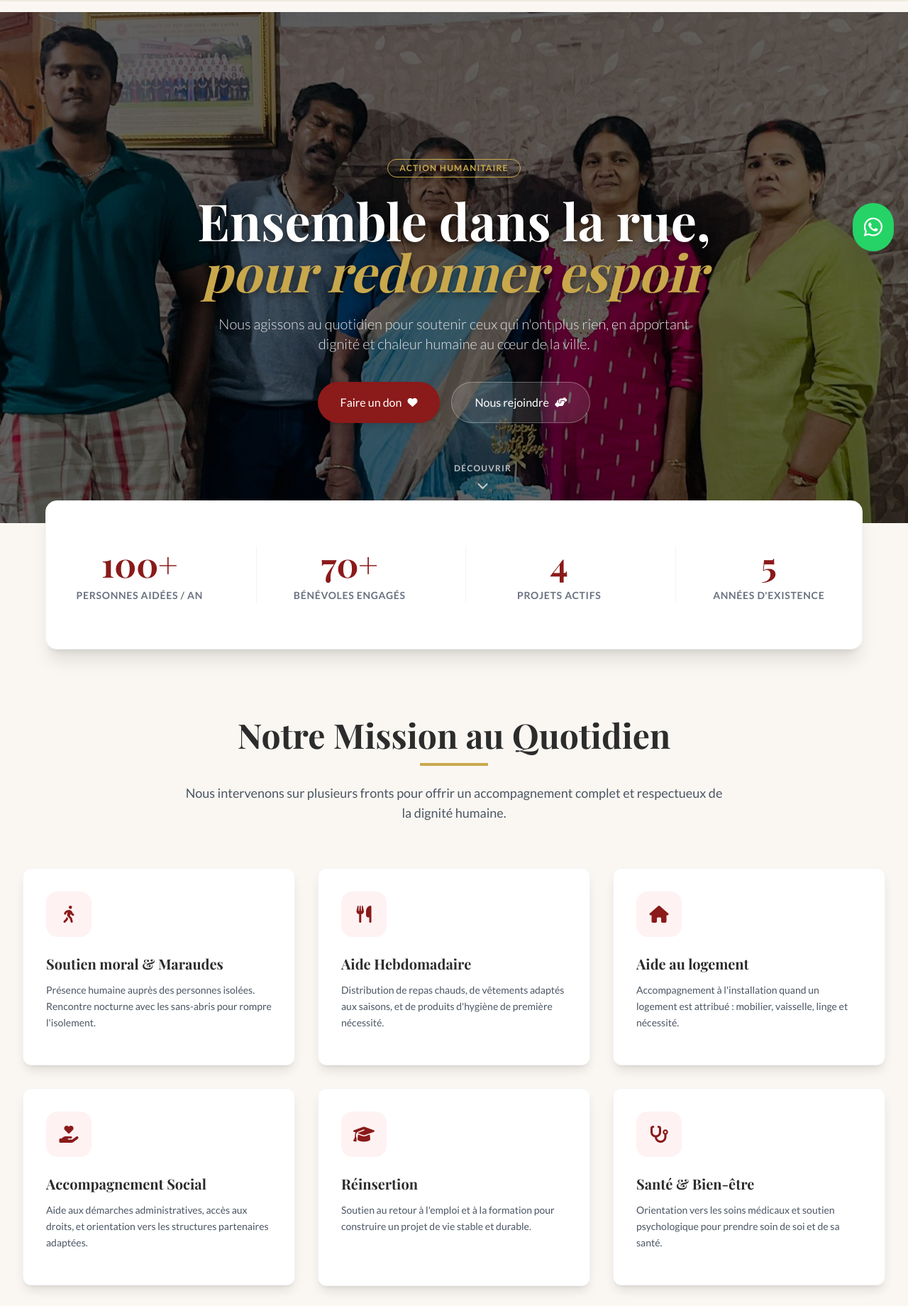
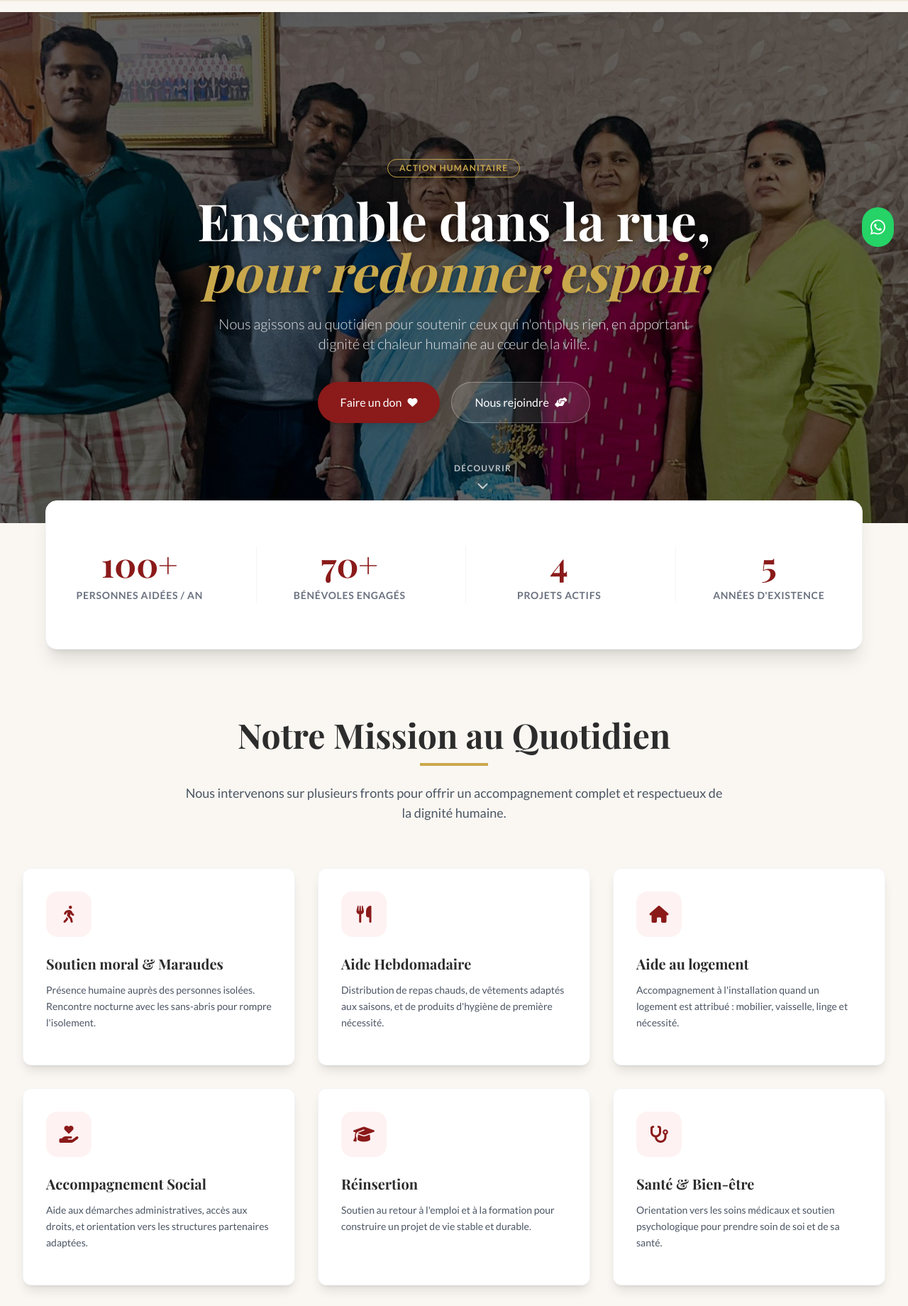
Before and after one commit to bleu-lock/projet_saint_martin, a Python web app: template templates/index.html in a window 1280 px wide. Shown: the part 80-1920 px from the top of the page at 71% size. Run offline with Jinja, Linux system fonts and the light colour scheme; the template is opened without the code that fills it, so the values that code supplies are empty; some libraries are stand-ins or nearby versions; some web fonts are replaced.

Commit message:
Amélioration du dynamisme : animations reveal-left/right/fade, réduction taille bouton WhatsApp et retour haut

```diff
--- a/static/css/custom.css
+++ b/static/css/custom.css
@@ -1,22 +1,36 @@
 /* Animations d'entrée (Fade in et Slide up) */
-.fade-in-section, .slide-up-anim {
+.fade-in-section, .slide-up-anim, .reveal-left, .reveal-right, .reveal-fade {
     opacity: 0;
     visibility: hidden;
-    transition: opacity 0.8s ease-out, transform 0.8s ease-out;
-    will-change: opacity, visibility;
+    transition: opacity 1s cubic-bezier(0.16, 1, 0.3, 1), transform 1s cubic-bezier(0.16, 1, 0.3, 1);
+    will-change: opacity, transform, visibility;
 }
 
 .fade-in-section {
-    opacity: 0;
     transform: translateY(40px);
-    transition: opacity 1s cubic-bezier(0.16, 1, 0.3, 1), transform 1s cubic-bezier(0.16, 1, 0.3, 1);
 }
 
 .slide-up-anim {
     transform: translateY(30px);
 }
 
-.fade-in-section.is-visible, .slide-up-anim.is-visible {
+.reveal-left {
+    transform: translateX(-50px);
+}
+
+.reveal-right {
+    transform: translateX(50px);
+}
+
+.reveal-fade {
+    transform: none; /* Just opacity for images */
+}
+
+.fade-in-section.is-visible,
+.slide-up-anim.is-visible,
+.reveal-left.is-visible,
+.reveal-right.is-visible,
+.reveal-fade.is-visible {
     opacity: 1;
     transform: none;
     visibility: visible;
--- a/static/js/main.js
+++ b/static/js/main.js
@@ -1,11 +1,11 @@
 document.addEventListener('DOMContentLoaded', () => {
 
-    const fadeElements = document.querySelectorAll('.fade-in-section, .slide-up-anim');
+    const fadeElements = document.querySelectorAll('.fade-in-section, .slide-up-anim, .reveal-left, .reveal-right, .reveal-fade');
 
     const observerOptions = {
         root: null,
-        rootMargin: '0px',
-        threshold: 0.15 // Trigger quand 15% de l'élément est visible
+        rootMargin: '0px 0px -100px 0px', // Trigger slightly before the element is in view for better feel
+        threshold: 0.1
     };
 
     const observer = new IntersectionObserver((entries, observer) => {
@@ -13,11 +13,19 @@ document.addEventListener('DOMContentLoaded', () => {
             if (entry.isIntersecting) {
                 entry.target.classList.add('is-visible');
 
+                // Staggered children if requested
+                if (entry.target.classList.contains('stagger-children')) {
+                    const children = entry.target.children;
+                    Array.from(children).forEach((child, index) => {
+                        child.style.transitionDelay = `${index * 0.1}s`;
+                    });
+                }
+
                 // Si l'élément contient des compteurs, on les lance
                 const counters = entry.target.querySelectorAll('.counter') || [];
                 if (entry.target.classList.contains('counter')) {
                     animateCounter(entry.target);
-                    entry.target.classList.remove('counter'); // Prevent re-animating
+                    entry.target.classList.remove('counter');
                 }
                 counters.forEach(counter => {
                     animateCounter(counter);
--- a/templates/base.html
+++ b/templates/base.html
@@ -116,18 +116,18 @@
 
     <!-- Float WhatsApp Button -->
     <a href="https://wa.me/33613851679" target="_blank" class="fixed right-5 z-50 flex items-center justify-center group" style="bottom: 50%; transform: translateY(50%);" aria-label="Contactez-nous sur WhatsApp">
-        <div class="bg-[#25D366] hover:bg-[#128C7E] text-white p-4 rounded-full shadow-2xl transition-all transform hover:scale-110 flex items-center justify-center">
-            <i class="fab fa-whatsapp text-3xl"></i>
+        <div class="bg-[#25D366] hover:bg-[#128C7E] text-white p-3 rounded-full shadow-2xl transition-all transform hover:scale-110 flex items-center justify-center">
+            <i class="fab fa-whatsapp text-2xl"></i>
         </div>
-        <span class="absolute right-16 bg-white text-gray-800 text-sm py-1 px-3 rounded shadow opacity-0 group-hover:opacity-100 transition-opacity whitespace-nowrap pointer-events-none">Nous contacter</span>
+        <span class="absolute right-14 bg-white text-gray-800 text-sm py-1 px-3 rounded shadow opacity-0 group-hover:opacity-100 transition-opacity whitespace-nowrap pointer-events-none">Nous contacter</span>
     </a>
 
     <!-- Scroll To Top Button -->
     <button id="scroll-top-btn"
         onclick="window.scrollTo({top:0, behavior:'smooth'})"
         aria-label="Retour en haut"
-        class="fixed right-5 bottom-24 z-50 bg-asm-bordeaux hover:bg-red-900 text-white p-3 rounded-full shadow-xl transition-all duration-500 transform hover:scale-110 opacity-0 pointer-events-none">
-        <i class="fas fa-chevron-up text-lg"></i>
+        class="fixed right-5 bottom-24 z-50 bg-asm-bordeaux hover:bg-red-900 text-white p-2 rounded-full shadow-xl transition-all duration-500 transform hover:scale-110 opacity-0 pointer-events-none">
+        <i class="fas fa-chevron-up text-base"></i>
     </button>
 
     <style>
--- a/templates/benevole.html
+++ b/templates/benevole.html
@@ -9,7 +9,7 @@
         <div class="grid grid-cols-1 lg:grid-cols-2 gap-16">
 
             <!-- Context & Images -->
-            <div class="fade-in-section">
+            <div class="reveal-left">
                 <span class="inline-block py-1 px-3 border border-asm-gold text-asm-gold rounded-full text-xs font-bold tracking-widest uppercase mb-6">
                     Rejoindre l'équipe
                 </span>
@@ -25,13 +25,13 @@
                     <p class="text-sm text-gray-600">Nous nous réunissons chaque semaine. Un briefing complet est assuré avant chaque départ afin de vous accompagner et garantir la sécurité de tous.</p>
                 </div>
 
-                <div class="rounded-3xl overflow-hidden shadow-2xl relative h-64">
+                <div class="rounded-3xl overflow-hidden shadow-2xl relative h-64 reveal-fade">
                     <img src="{{ url_for('static', filename='images/PHOTO-2026-03-19-14-09-07 6.jpg') }}" alt="Equipe de bénévoles" class="w-full h-full object-cover">
                 </div>
             </div>
 
             <!-- Form -->
-            <div class="bg-asm-offwhite rounded-3xl p-8 lg:p-12 shadow-xl fade-in-section" style="transition-delay: 200ms;">
+            <div class="bg-asm-offwhite rounded-3xl p-8 lg:p-12 shadow-xl reveal-right">
                 <h3 class="text-2xl font-serif font-bold text-asm-dark mb-6">Formulaire d'inscription</h3>
 
                 <form action="{{ url_for('benevole') }}" method="POST" class="space-y-6">
--- a/templates/contact.html
+++ b/templates/contact.html
@@ -16,7 +16,7 @@
         <div class="grid grid-cols-1 md:grid-cols-5 gap-12">
 
             <!-- Contact Info -->
-            <div class="md:col-span-2 space-y-8 fade-in-section" style="transition-delay: 100ms;">
+            <div class="md:col-span-2 space-y-8 reveal-left">
                 <div class="bg-white rounded-3xl p-8 shadow-lg border border-gray-100 flex flex-col h-full relative overflow-hidden">
                     <div class="absolute -right-10 -bottom-10 opacity-5">
                         <i class="fas fa-heart text-[200px] text-asm-bordeaux"></i>
@@ -58,7 +58,7 @@
             </div>
 
             <!-- Contact Form -->
-            <div class="md:col-span-3 fade-in-section" style="transition-delay: 200ms;">
+            <div class="md:col-span-3 reveal-right">
                 <div class="bg-white rounded-3xl p-8 lg:p-10 shadow-xl border border-gray-100">
                     <h3 class="text-2xl font-serif font-bold text-asm-dark mb-2">Envoyez-nous un message</h3>
                     <p class="text-gray-500 mb-8">Votre demande sera traitée personnellement par notre équipe sous 48 heures.</p>
--- a/templates/don.html
+++ b/templates/don.html
@@ -11,7 +11,7 @@
         <div class="grid grid-cols-1 lg:grid-cols-2 gap-16 items-center">
 
             <!-- Left Info -->
-            <div class="fade-in-section">
+            <div class="reveal-left">
                 <span class="inline-block py-1 px-3 border border-asm-bordeaux text-asm-bordeaux rounded-full text-xs font-bold tracking-widest uppercase mb-6">
                     Votre Impact
                 </span>
@@ -45,7 +45,7 @@
             </div>
 
             <!-- Right Donation Form (UI Only for HelloAsso mapping) -->
-            <div class="bg-white rounded-3xl shadow-2xl p-8 md:p-10 border border-gray-100 fade-in-section" style="transition-delay: 200ms;">
+            <div class="bg-white rounded-3xl shadow-2xl p-8 md:p-10 border border-gray-100 reveal-right">
                 <div class="text-center mb-8">
                     <h3 class="text-2xl font-serif font-bold text-asm-dark">Choisissez votre soutien</h3>
                     <p class="text-sm text-gray-500 mt-2">Paiement 100% sécurisé via HelloAsso</p>
--- a/templates/index.html
+++ b/templates/index.html
@@ -79,9 +79,9 @@
 </section>
 
 <!-- Mission Section -->
-<section class="py-24 bg-asm-offwhite">
+<section class="py-24 bg-asm-offwhite overflow-hidden">
     <div class="max-w-7xl mx-auto px-4 sm:px-6 lg:px-8">
-        <div class="text-center mb-16 fade-in-section">
+        <div class="text-center mb-16 reveal-fade">
             <h2 class="text-4xl md:text-5xl font-serif font-bold text-asm-dark mb-4">Notre Mission au Quotidien</h2>
             <div class="w-24 h-1 bg-asm-gold mx-auto mb-6"></div>
             <p class="text-lg text-gray-600 max-w-3xl mx-auto">Nous intervenons sur plusieurs fronts pour offrir un accompagnement complet et respectueux de la dignité humaine.</p>
@@ -89,7 +89,7 @@
 
         <div class="grid grid-cols-1 md:grid-cols-2 lg:grid-cols-3 gap-8">
             <!-- Card 1 -->
-            <div class="bg-white p-8 rounded-xl shadow-lg border border-gray-100 hover:shadow-xl transition-all transform hover:-translate-y-2 group fade-in-section">
+            <div class="bg-white p-8 rounded-xl shadow-lg border border-gray-100 hover:shadow-xl transition-all transform hover:-translate-y-2 group reveal-left">
                 <div class="w-16 h-16 bg-red-50 text-asm-bordeaux rounded-2xl flex items-center justify-center text-2xl mb-6 group-hover:bg-asm-bordeaux group-hover:text-white transition-colors">
                     <i class="fas fa-walking"></i>
                 </div>
@@ -98,7 +98,7 @@
             </div>
 
             <!-- Card 2 -->
-            <div class="bg-white p-8 rounded-xl shadow-lg border border-gray-100 hover:shadow-xl transition-all transform hover:-translate-y-2 group fade-in-section" style="transition-delay: 100ms;">
+            <div class="bg-white p-8 rounded-xl shadow-lg border border-gray-100 hover:shadow-xl transition-all transform hover:-translate-y-2 group reveal-fade" style="transition-delay: 100ms;">
                 <div class="w-16 h-16 bg-red-50 text-asm-bordeaux rounded-2xl flex items-center justify-center text-2xl mb-6 group-hover:bg-asm-bordeaux group-hover:text-white transition-colors">
                     <i class="fas fa-utensils"></i>
                 </div>
@@ -107,7 +107,7 @@
             </div>
 
             <!-- Card 3 -->
-            <div class="bg-white p-8 rounded-xl shadow-lg border border-gray-100 hover:shadow-xl transition-all transform hover:-translate-y-2 group fade-in-section" style="transition-delay: 200ms;">
+            <div class="bg-white p-8 rounded-xl shadow-lg border border-gray-100 hover:shadow-xl transition-all transform hover:-translate-y-2 group reveal-right" style="transition-delay: 200ms;">
                 <div class="w-16 h-16 bg-red-50 text-asm-bordeaux rounded-2xl flex items-center justify-center text-2xl mb-6 group-hover:bg-asm-bordeaux group-hover:text-white transition-colors">
                     <i class="fas fa-home"></i>
                 </div>
@@ -116,7 +116,7 @@
             </div>
 
             <!-- Card 4 -->
-            <div class="bg-white p-8 rounded-xl shadow-lg border border-gray-100 hover:shadow-xl transition-all transform hover:-translate-y-2 group fade-in-section" style="transition-delay: 300ms;">
+            <div class="bg-white p-8 rounded-xl shadow-lg border border-gray-100 hover:shadow-xl transition-all transform hover:-translate-y-2 group reveal-left" style="transition-delay: 300ms;">
                 <div class="w-16 h-16 bg-red-50 text-asm-bordeaux rounded-2xl flex items-center justify-center text-2xl mb-6 group-hover:bg-asm-bordeaux group-hover:text-white transition-colors">
                     <i class="fas fa-hand-holding-heart"></i>
                 </div>
@@ -125,7 +125,7 @@
             </div>
 
             <!-- Card 5 -->
-            <div class="bg-white p-8 rounded-xl shadow-lg border border-gray-100 hover:shadow-xl transition-all transform hover:-translate-y-2 group fade-in-section" style="transition-delay: 400ms;">
+            <div class="bg-white p-8 rounded-xl shadow-lg border border-gray-100 hover:shadow-xl transition-all transform hover:-translate-y-2 group reveal-fade" style="transition-delay: 400ms;">
                 <div class="w-16 h-16 bg-red-50 text-asm-bordeaux rounded-2xl flex items-center justify-center text-2xl mb-6 group-hover:bg-asm-bordeaux group-hover:text-white transition-colors">
                     <i class="fas fa-graduation-cap"></i>
                 </div>
@@ -134,7 +134,7 @@
             </div>
 
             <!-- Card 6 -->
-            <div class="bg-white p-8 rounded-xl shadow-lg border border-gray-100 hover:shadow-xl transition-all transform hover:-translate-y-2 group fade-in-section" style="transition-delay: 500ms;">
+            <div class="bg-white p-8 rounded-xl shadow-lg border border-gray-100 hover:shadow-xl transition-all transform hover:-translate-y-2 group reveal-right" style="transition-delay: 500ms;">
                 <div class="w-16 h-16 bg-red-50 text-asm-bordeaux rounded-2xl flex items-center justify-center text-2xl mb-6 group-hover:bg-asm-bordeaux group-hover:text-white transition-colors">
                     <i class="fas fa-stethoscope"></i>
                 </div>
@@ -151,7 +151,7 @@
     <div class="absolute top-0 right-0 w-64 h-64 bg-asm-gold/5 rounded-full -mr-32 -mt-32"></div>
     <div class="absolute bottom-0 left-0 w-64 h-64 bg-asm-bordeaux/10 rounded-full -ml-32 -mb-32"></div>
 
-    <div class="max-w-4xl mx-auto px-4 sm:px-6 lg:px-8 text-center relative z-10 fade-in-section">
+    <div class="max-w-4xl mx-auto px-4 sm:px-6 lg:px-8 text-center relative z-10 reveal-fade">
         <h2 class="text-3xl md:text-5xl font-serif font-bold text-white mb-8">Chaque geste compte pour ceux qui sont dans la rue</h2>
         <p class="text-xl text-gray-400 mb-12 font-light">Votre soutien financier ou votre temps en tant que bénévole est le moteur de nos actions au quotidien.</p>
         <div class="flex flex-col sm:flex-row gap-6 justify-center">
```
Also changed, not shown: templates/projets.html (+7 -7 lines).
